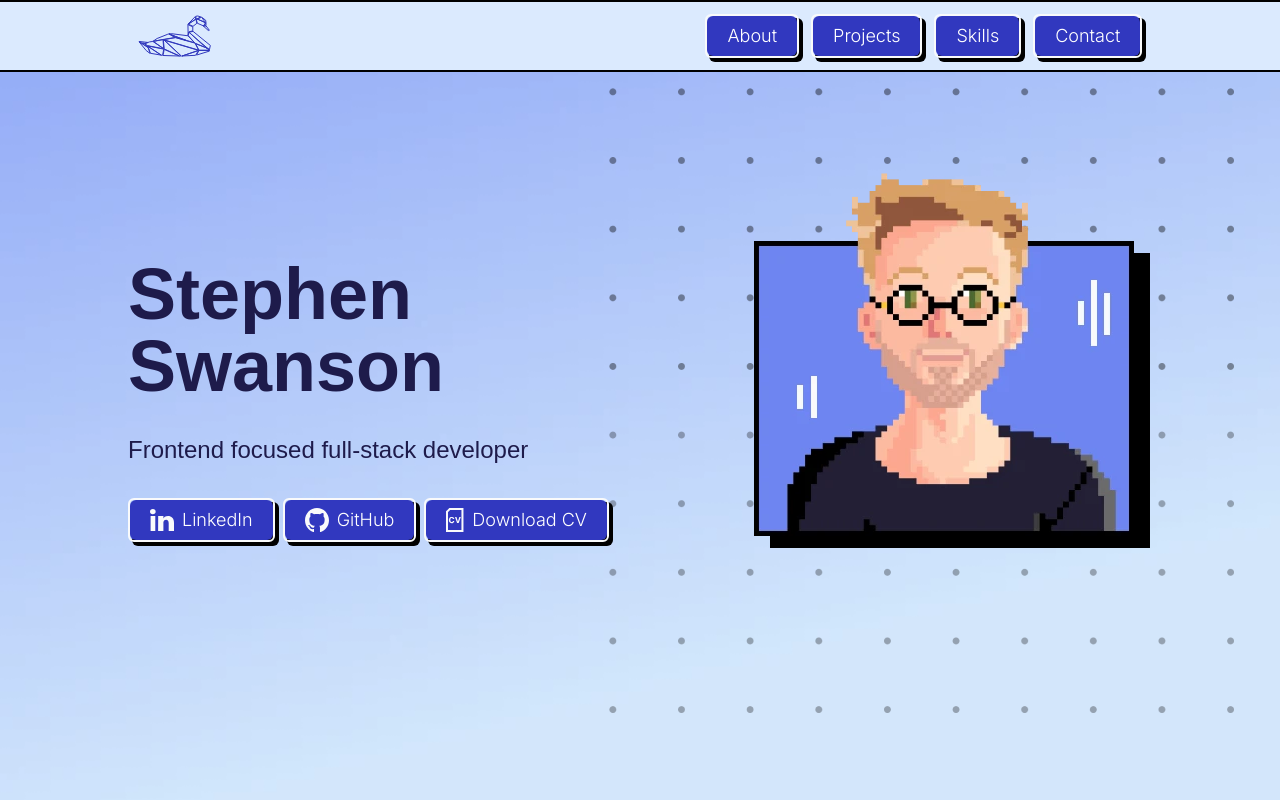
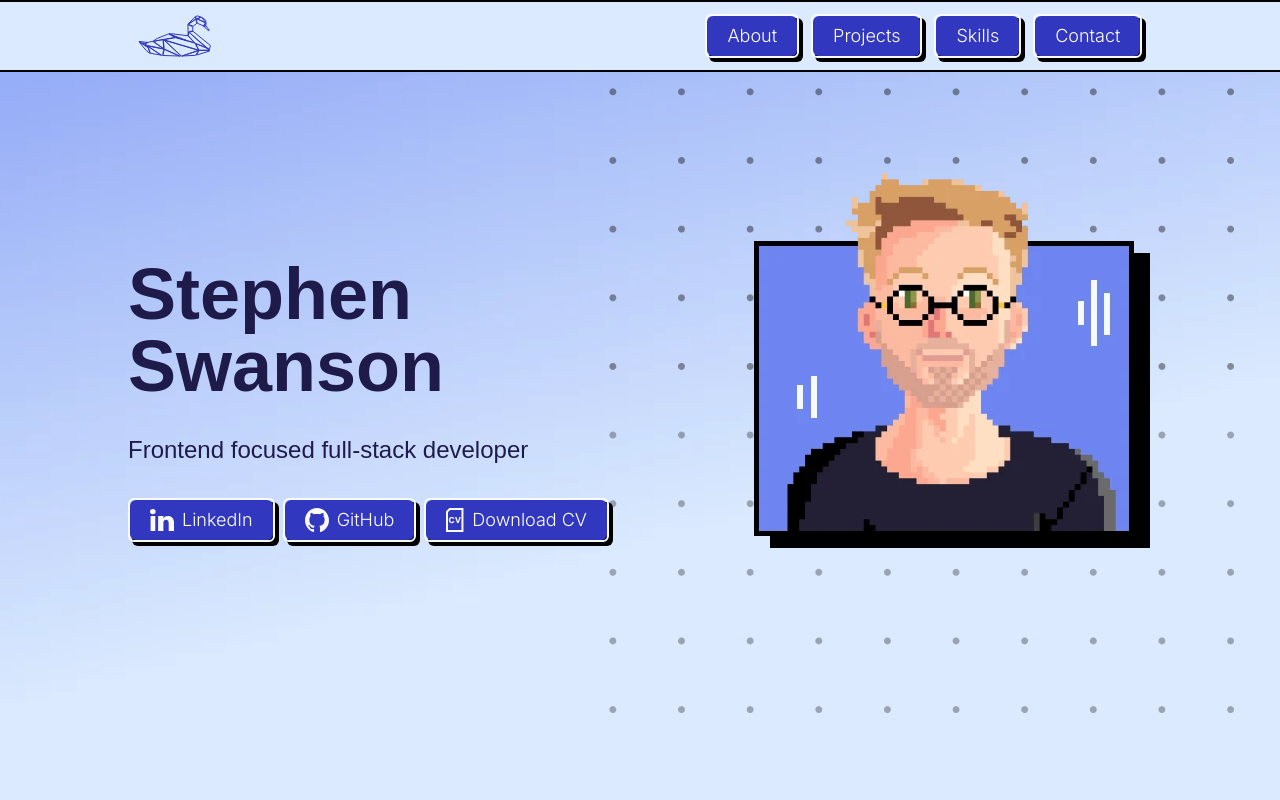
Before and after one commit to YB-BigSwan/swanson_portfolio_2024, a Next.js app: page / in a window 1280 px wide. Shown: the top 800 px of the page. Built offline with nearby package versions, Linux system fonts and the light colour scheme; a web font is replaced by a local one.

Commit message:
small color update

```diff
--- a/src/styles/globals.css
+++ b/src/styles/globals.css
@@ -24,7 +24,7 @@
 
 @layer base {
   :root {
-    --background: 211 87% 91%;
+    --background: 214 95% 93%;
     --foreground: 237 5% 9%;
     --card: 237 50% 90%;
     --card-foreground: 237 5% 10%;
```
Also changed, not shown: src/assets/hero-background.webp.
